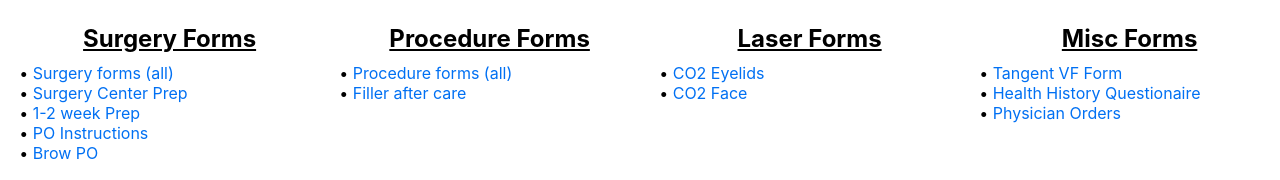
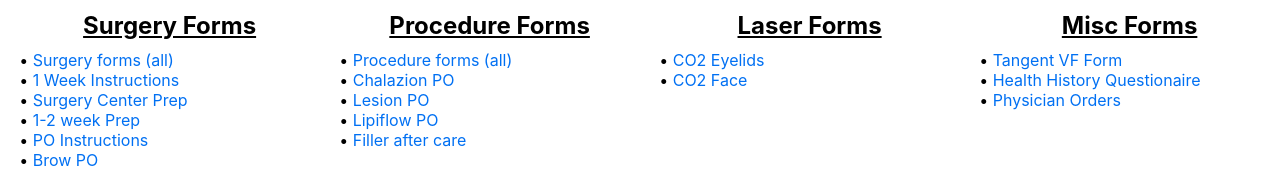
Before and after one commit to MarineNewt/ScribeWorkDir, a Next.js app: page / in a window 1280 px wide. Shown: the part 505-685 px from the top of the page. Built offline with nearby package versions, Linux system fonts and the light colour scheme.

Commit message:
Update index.js

```diff
--- a/pages/index.js
+++ b/pages/index.js
@@ -31,6 +31,7 @@ export default function Home() {
           <div className={styles.div6}>
             <h2 className={styles.SecHeader}>Surgery Forms</h2>
             •<a className={styles.SecLink} href="/allfiles/surg forms.pdf" alt="alt text" target="_blank" rel="noopener noreferrer"> Surgery forms (all)</a><br></br>
+            •<a className={styles.SecLink} href="/allfiles/1WkPO.pdf" alt="alt text" target="_blank" rel="noopener noreferrer"> 1 Week Instructions</a><br></br>
             •<a className={styles.SecLink} href="/allfiles/Presxcenterinstructions.pdf" alt="alt text" target="_blank" rel="noopener noreferrer"> Surgery Center Prep</a><br></br>
             •<a className={styles.SecLink} href="/allfiles/1-2weeksbfsurgery.pdf" alt="alt text" target="_blank" rel="noopener noreferrer"> 1-2 week Prep</a><br></br>
             •<a className={styles.SecLink} href="/allfiles/sxdischargeinstructions.pdf" alt="alt text" target="_blank" rel="noopener noreferrer"> PO Instructions</a><br></br>
@@ -39,7 +40,10 @@ export default function Home() {
           </div>
           <div className={styles.div7}>
             <h2 className={styles.SecHeader}>Procedure Forms</h2>
-            •<a className={styles.SecLink} href="/allfiles/TSC Procedure Instructions.docx" alt="alt text" target="_blank" rel="noopener noreferrer"> Procedure forms (all)</a><br></br>
+            •<a className={styles.SecLink} href="/allfiles/TSC Procedure Instructions.pdf" alt="alt text" target="_blank" rel="noopener noreferrer"> Procedure forms (all)</a><br></br>
+            •<a className={styles.SecLink} href="/allfiles/PIChalazionPO.pdf" alt="alt text" target="_blank" rel="noopener noreferrer"> Chalazion PO </a><br></br>
+            •<a className={styles.SecLink} href="/allfiles/PILesionPO.pdf" alt="alt text" target="_blank" rel="noopener noreferrer"> Lesion PO </a><br></br>
+            •<a className={styles.SecLink} href="/allfiles/PILipiflowPO.pdf" alt="alt text" target="_blank" rel="noopener noreferrer"> Lipiflow PO </a><br></br>
             •<a className={styles.SecLink} href="/allfiles/Procedure Instructions.pdf" alt="alt text" target="_blank" rel="noopener noreferrer">  Filler after care </a><br></br>
           </div>
           <div className={styles.div8}>
```
